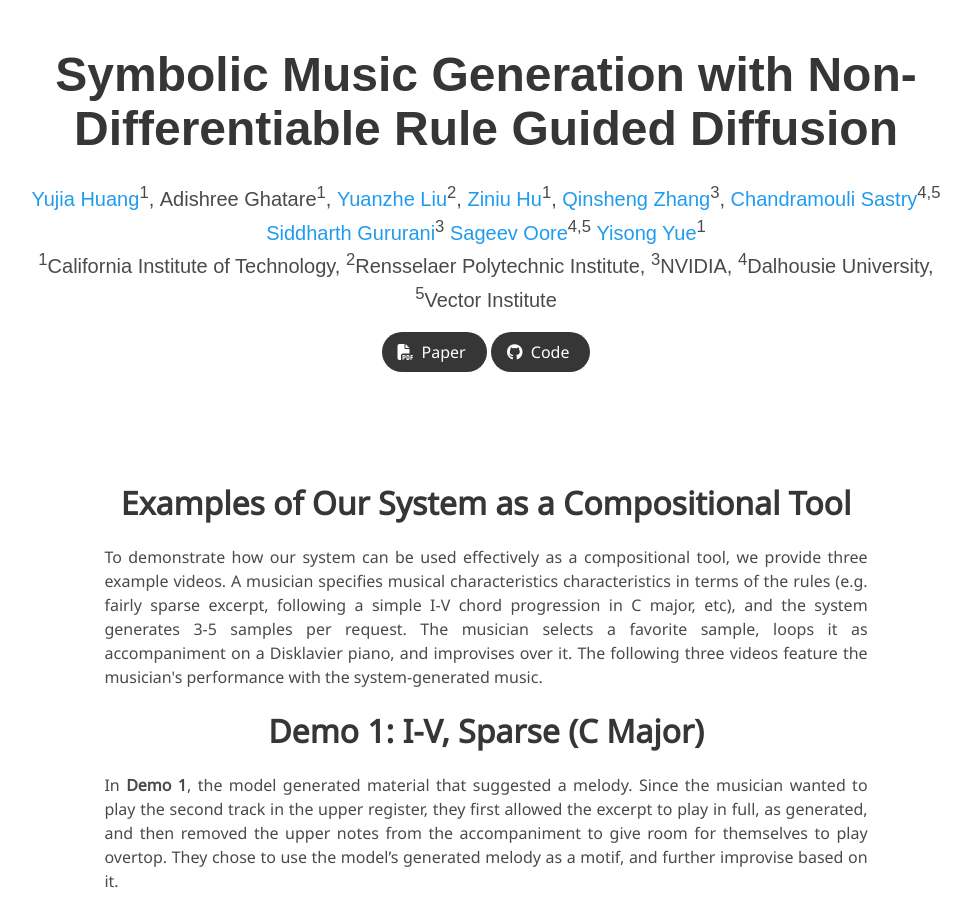
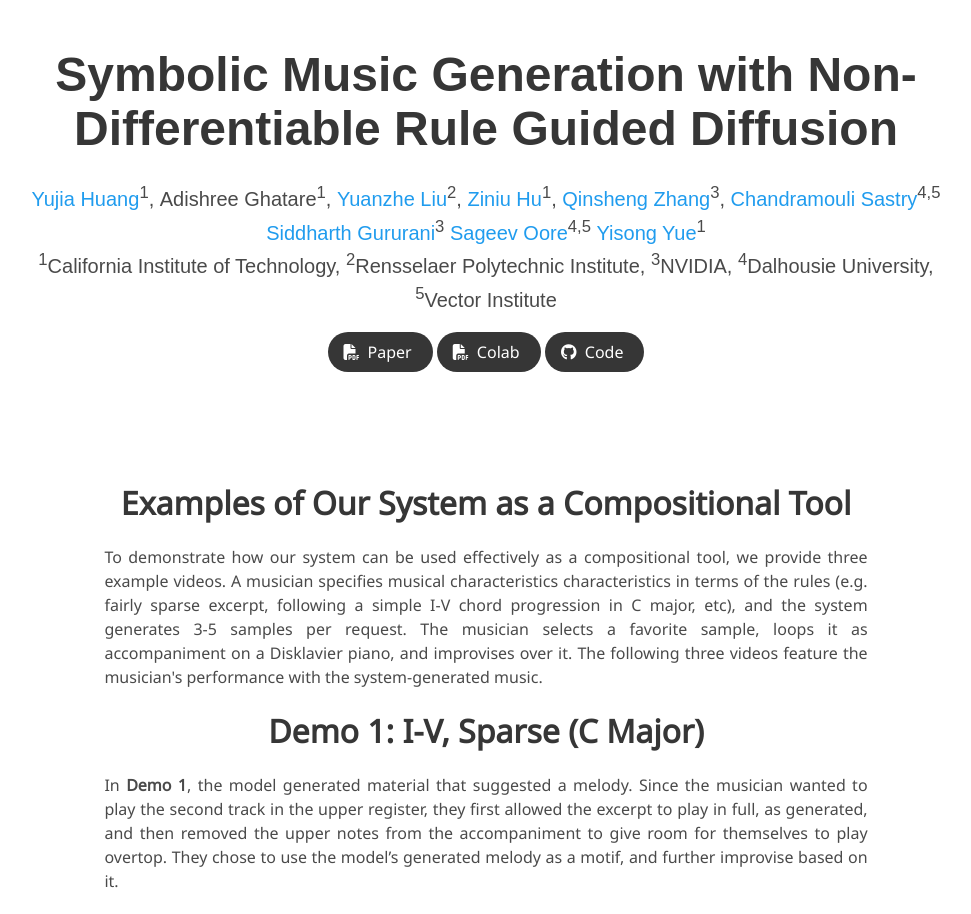
Before and after one commit to scg-rule-guided-music/scg-rule-guided-music.github.io, a plain HTML site: page index.html in a window 1280 px wide. Shown: the top 914 px of the page, without its empty margins (154-1125 px from the left). Drawn offline with nearby package versions, Linux system fonts and the light colour scheme; grey boxes are pictures that could not be loaded; some icons are missing; a web font is replaced by a local one.

Commit message:
colab added

```diff
--- a/index.html
+++ b/index.html
@@ -157,6 +157,17 @@
                   <span>Paper</span>
                 </a>
               </span>
+              <!-- PDF Link. -->
+              <span class="link-block">
+                <a href="https://colab.research.google.com/drive/1UDXQMsypHT_I2HcbYnWna3tFwuFlQEw8?usp=sharing"
+                   class="external-link button is-normal is-rounded is-dark">
+                  <span class="icon">
+                      <i class="fas fa-file-pdf"></i>
+                  </span>
+                  <span>Colab</span>
+                </a>
+              </span>
+
               <!-- <span class="link-block">
                 <a href="https://arxiv.org/abs/2011.12948"
                    class="external-link button is-normal is-rounded is-dark">
```
